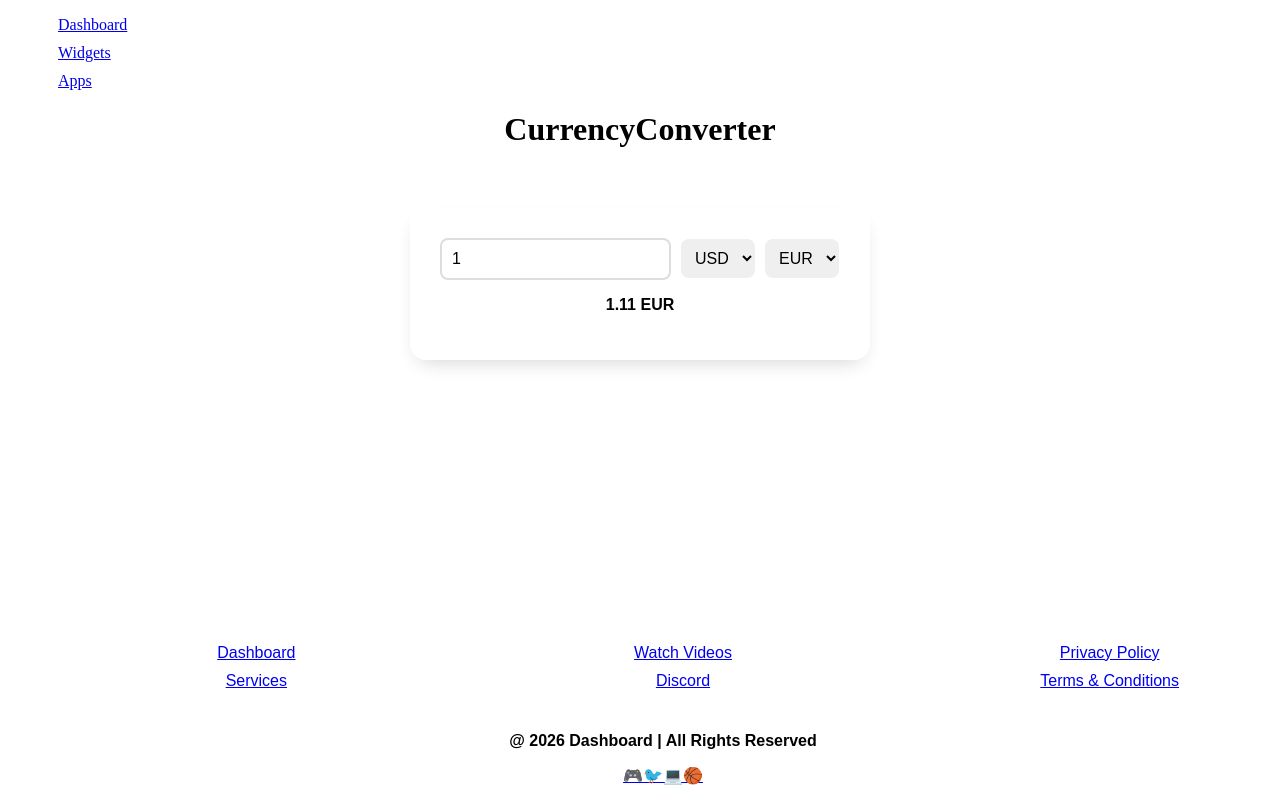
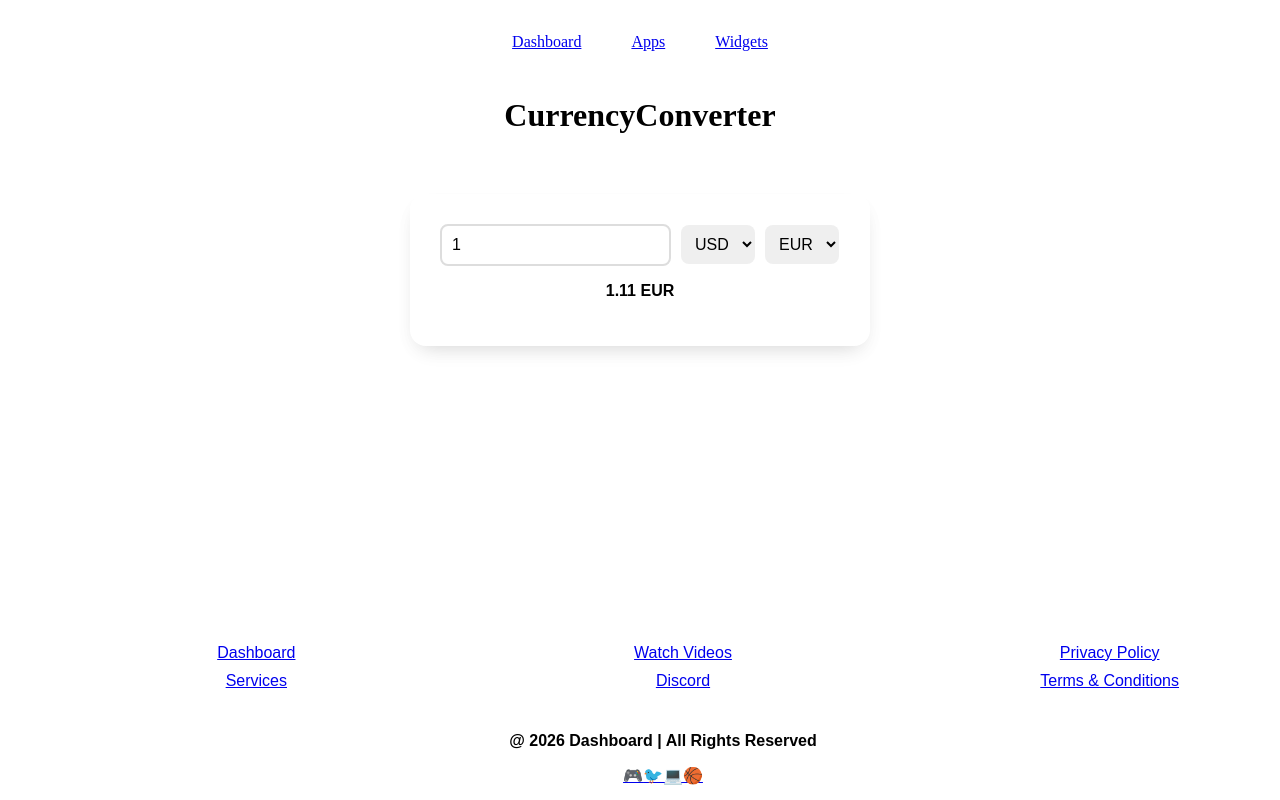
Before and after one commit to Renz-Victa/Currency-Converter, a React (Vite) app: page / in a window 1280 px wide. Built offline with nearby package versions, Linux system fonts and the light colour scheme.

Commit message:
Edit style.css

```diff
--- a/src/App.jsx
+++ b/src/App.jsx
@@ -22,22 +22,9 @@ export default function CurrencyConverter() {
   return (
     <>
       <nav className="navbar">
-        <ul>
-          <li className="nav-item">
-            <a href="#">Dashboard</a>
-          </li>
-          <li className="nav-item">
-            <a href="#">Widgets</a>
-          </li>
-          <li className="nav-item">
-            <a href="#">Apps</a>
-            <ul className="sub-menu" aria-label="Apps">
-              <li><a href="#"></a></li>
-              <li><a href="#"></a></li>
-              <li><a href="#"></a></li>
-            </ul>
-          </li>
-        </ul >
+        <a href="#">Dashboard</a>
+        <a href="#">Apps</a>
+        <a href="#">Widgets</a>
       </nav >
 
       <h1>CurrencyConverter</h1>
--- a/src/style.css
+++ b/src/style.css
@@ -68,3 +68,11 @@ p {
     text-align: center;
     font-weight: bold;
 }
+
+.navbar {
+    display: flex;
+    justify-content: center;
+    align-items: center;
+    gap: 50px;
+    padding: 25px;
+}
```
